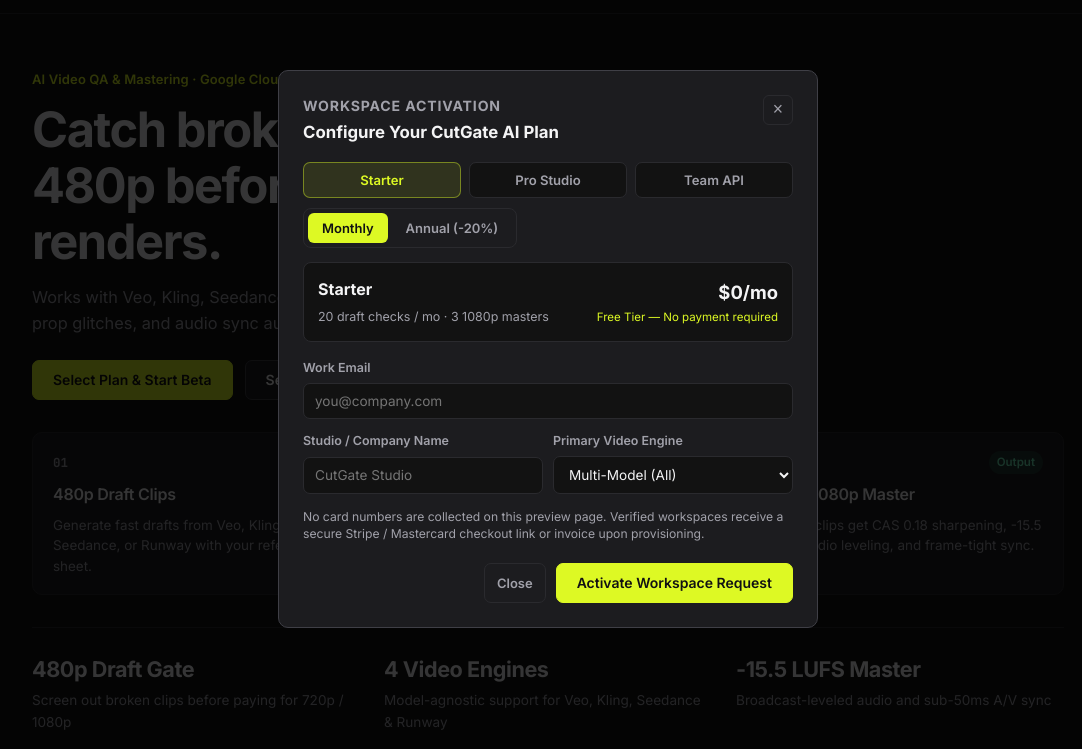
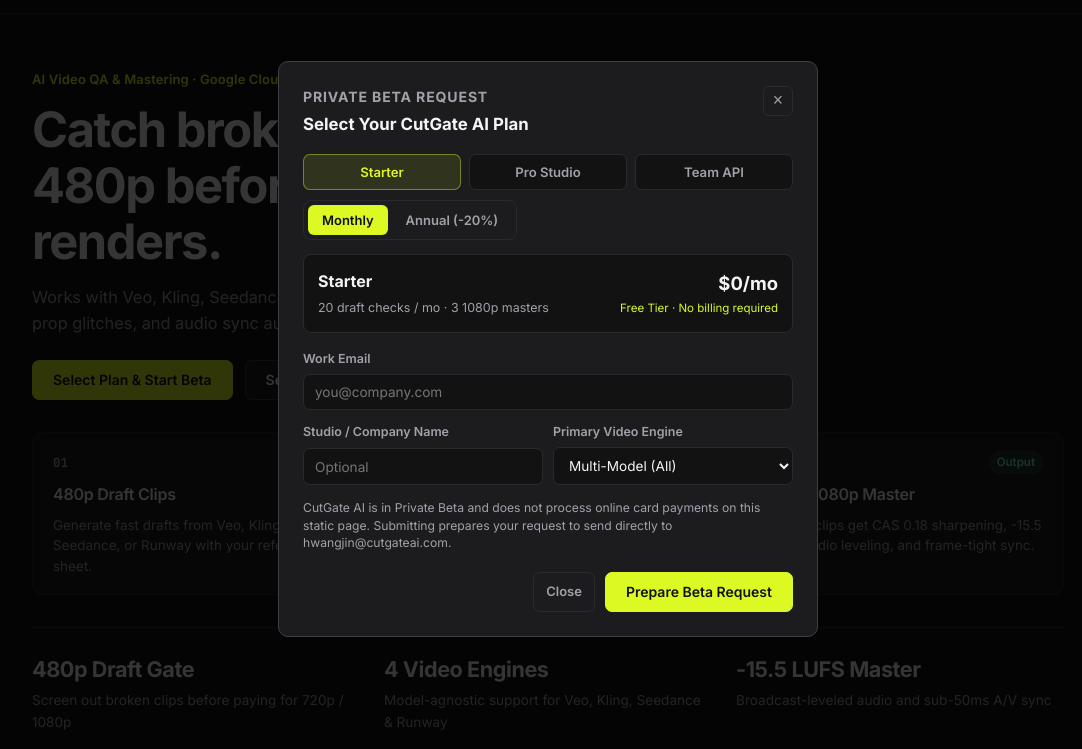
Before and after one commit to pomigod/scenespec-ai, a plain HTML site: page index.html in a window 1280 px wide. Both pictures are taken after a click on the button "Start Beta". Shown: the part 51-800 px from the top of the page, without its empty margins (92-1174 px from the left). Drawn offline with Linux system fonts and the light colour scheme; a web font is replaced by a local one.

Commit message:
Replace simulated checkout receipt with honest Private Beta plan request and add CutGate AI README

```diff
--- a/app.js
+++ b/app.js
@@ -125,24 +125,25 @@ const I18N = {
     footer_gh: "CutGate AI on GitHub",
     footer_privacy: "Privacy Policy",
     footer_terms: "Terms of Service",
-    co_kicker: "Workspace Activation",
-    co_title: "Configure Your CutGate AI Plan",
-    co_due_note: "$0 due today (Private Beta)",
-    co_free_note: "Free Tier — No payment required",
+    co_kicker: "Private Beta Request",
+    co_title: "Select Your CutGate AI Plan",
+    co_due_note: "Private Beta · $0 billed online",
+    co_free_note: "Free Tier · No billing required",
     co_lbl_email: "Work Email",
     co_lbl_team: "Studio / Company Name",
+    co_team_placeholder: "Optional",
     co_lbl_engine: "Primary Video Engine",
-    co_lbl_billing: "Billing & Checkout Preference",
-    co_bill_opt1: "Card Checkout Link (Stripe / Mastercard) on Provisioning",
-    co_bill_opt2: "B2B Invoice upon Workspace Activation",
+    co_lbl_billing: "Preferred Billing Setup",
+    co_bill_opt1: "Invoice after beta onboarding",
+    co_bill_opt2: "Payment link after beta approval",
     co_security_note:
-      "No card numbers are collected on this preview page. Verified workspaces receive a secure Stripe / Mastercard checkout link or invoice upon provisioning.",
-    co_submit: "Activate Workspace Request",
-    co_rec_badge: "ORDER RECORDED · PRIVATE BETA",
-    co_rec_id: "Reference ID",
+      "CutGate AI is in Private Beta and does not process online card payments on this static page. Submitting prepares your request to send directly to hwangjin@cutgateai.com.",
+    co_submit: "Prepare Beta Request",
+    co_rec_badge: "REQUEST READY · SEND VIA EMAIL",
     co_rec_plan: "Plan & Cycle",
     co_rec_email: "Workspace Email",
-    co_rec_bill: "Billing Mode",
+    co_rec_team: "Team & Engine",
+    co_rec_bill: "Billing Preference",
     co_copy_rec: "Copy Summary",
     co_send_mail: "Send Activation Email →",
     co_edit_btn: "Change Plan",
@@ -278,26 +279,27 @@ const I18N = {
     footer_gh: "CutGate AI GitHub 보기",
     footer_privacy: "개인정보처리방침",
     footer_terms: "이용약관",
-    co_kicker: "워크스페이스 활성화",
-    co_title: "CutGate AI 플랜 설정 및 결제 요청",
-    co_due_note: "오늘 결제 금액 $0 (프라이빗 베타)",
-    co_free_note: "무료 플랜 — 결제 정보 불필요",
+    co_kicker: "프라이빗 베타 신청",
+    co_title: "CutGate AI 플랜 신청",
+    co_due_note: "프라이빗 베타 · 온라인 결제 미과금",
+    co_free_note: "무료 플랜 · 결제 불필요",
     co_lbl_email: "업무용 이메일",
     co_lbl_team: "스튜디오 / 회사명",
+    co_team_placeholder: "선택 입력",
     co_lbl_engine: "주력 영상 생성 모델",
-    co_lbl_billing: "결제 및 청구 방식",
-    co_bill_opt1: "워크스페이스 승인 후 카드 결제 링크(Stripe / 해외겸용 카드) 발송",
-    co_bill_opt2: "활성화 시 B2B 인보이스 청구",
+    co_lbl_billing: "선호 청구 방식",
+    co_bill_opt1: "온보딩 승인 후 인보이스 안내",
+    co_bill_opt2: "베타 승인 후 결제 링크 안내",
     co_security_note:
-      "이 페이지에서는 실제 카드 번호를 직접 수집하지 않습니다. 워크스페이스 승인 시 안전한 Stripe / 해외겸용 카드 결제 링크 또는 인보이스가 발송됩니다.",
-    co_submit: "워크스페이스 활성화 요청",
-    co_rec_badge: "주문 요청 기록 완료 · 프라이빗 베타",
-    co_rec_id: "접수 번호",
+      "CutGate AI는 현재 프라이빗 베타 중이며 이 정적 페이지에서 온라인 카드 결제를 직접 처리하지 않습니다. 신청 시 hwangjin@cutgateai.com 으로 보낼 요청서가 준비됩니다.",
+    co_submit: "신청 요청서 준비",
+    co_rec_badge: "요청서 준비 완료 · 이메일 발송 필요",
     co_rec_plan: "선택 플랜 · 주기",
     co_rec_email: "워크스페이스 이메일",
-    co_rec_bill: "결제 방식",
+    co_rec_team: "팀 · 생성 모델",
+    co_rec_bill: "청구 방식",
     co_copy_rec: "요청 내역 복사",
-    co_send_mail: "활성화 메일 바로 보내기 →",
+    co_send_mail: "이메일로 바로 보내기 →",
     co_edit_btn: "플랜 변경",
     privacy_body:
       "시행일 2026년. CutGate AI(cutgateai.com)는 프라이빗 베타 안내 및 기술 지원 응대를 위해 사용자가 직접 입력한 업무용 이메일만 수집하며, 제3자 광고주에게 판매·공유하지 않습니다. QA 과정에서 처리되는 영상 초안은 Google Cloud Vertex AI 및 AWS 인프라에서만 안전하게 처리되며 워크스페이스 보관 정책에 따라 파기됩니다. 열람·삭제 요청은 contact@cutgateai.com 또는 hwangjin@cutgateai.com 으로 문의해 주세요.",
@@ -565,6 +567,10 @@ function applyLanguage(lang) {
   if (coEmailInput && dict.email_placeholder) {
     coEmailInput.placeholder = dict.email_placeholder;
   }
+  const coTeamInput = document.getElementById("coTeam");
+  if (coTeamInput && dict.co_team_placeholder) {
+    coTeamInput.placeholder = dict.co_team_placeholder;
+  }
   const copyBtn = document.getElementById("copyEmailBtn");
   if (copyBtn && !copyBtn.classList.contains("copied")) {
     copyBtn.textContent = dict.copy_btn;
@@ -830,7 +836,7 @@ document.addEventListener("DOMContentLoaded", () => {
     if (!emailEl || !emailEl.value.trim()) return;
 
     const email = emailEl.value.trim();
-    const team = (teamEl?.value || "").trim() || "Independent Studio";
+    const team = (teamEl?.value || "").trim() || "-";
     const engine = engineEl?.value || "Multi-Model";
     const plan = PLANS[currentPlan];
     const dict = I18N[currentLang];
@@ -838,16 +844,16 @@ document.addEventListener("DOMContentLoaded", () => {
     const priceLabel = `${plan[currentCycle]}${unit}`;
     const billingMode = plan.isFree
       ? dict.co_free_note
-      : billingEl?.options[billingEl.selectedIndex]?.text || "Invoice / Card Link";
-    const refId = `CG-2026-${currentPlan.toUpperCase()}-${Math.floor(1000 + Math.random() * 9000)}`;
+      : billingEl?.options[billingEl.selectedIndex]?.text || "Invoice after beta onboarding";
 
-    const orderPayload = { refId, plan: plan.name, priceLabel, cycle: currentCycle, email, team, engine, billingMode };
-    lastOrderText = `Ref: ${refId}
-Plan: ${plan.name} (${priceLabel})
-Email: ${email}
-Team: ${team}
-Engine: ${engine}
-Billing: ${billingMode}`;
+    const orderPayload = { plan: plan.name, priceLabel, cycle: currentCycle, email, team, engine, billingMode };
+    lastOrderText = [
+      `Plan: ${plan.name} (${priceLabel})`,
+      `Email: ${email}`,
+      `Team: ${team}`,
+      `Engine: ${engine}`,
+      `Billing: ${billingMode}`
+    ].join("\n");
 
     try {
       localStorage.setItem("cutgate_checkout_order", JSON.stringify(orderPayload));
@@ -856,25 +862,20 @@ Billing: ${billingMode}`;
       // ignore storage errors
     }
 
-    const recIdEl = document.getElementById("recId");
     const recPlanEl = document.getElementById("recPlan");
     const recEmailEl = document.getElementById("recEmail");
+    const recTeamEl = document.getElementById("recTeam");
     const recBillEl = document.getElementById("recBilling");
     const mailBtn = document.getElementById("sendOrderMailBtn");
 
-    if (recIdEl) recIdEl.textContent = refId;
     if (recPlanEl) recPlanEl.textContent = `${plan.name} · ${priceLabel}`;
     if (recEmailEl) recEmailEl.textContent = email;
+    if (recTeamEl) recTeamEl.textContent = `${team} · ${engine}`;
     if (recBillEl) recBillEl.textContent = billingMode;
     if (mailBtn) {
-      const subject = encodeURIComponent(`[CutGate AI] Workspace Activation (${refId})`);
+      const subject = encodeURIComponent(`[CutGate AI] Private Beta Request — ${plan.name}`);
       const body = encodeURIComponent(
-        `Hi CutGate AI team,
-
-Please provision my workspace with the following plan:
-
-${lastOrderText}
-`
+        `Hi CutGate AI team,\n\nPlease provision my Private Beta workspace:\n\n${lastOrderText}\n`
       );
       mailBtn.href = `mailto:hwangjin@cutgateai.com?subject=${subject}&body=${body}`;
     }
--- a/index.html
+++ b/index.html
@@ -478,12 +478,12 @@
     </div>
   </footer>
 
-  <!-- Workspace & Billing Activation Modal -->
+  <!-- Private Beta Plan Request Modal -->
   <dialog id="checkoutModal" class="info-modal checkout-modal" aria-labelledby="coTitle">
     <div class="co-header">
       <div>
-        <p class="co-kicker" data-i18n="co_kicker">Workspace Activation</p>
-        <h3 id="coTitle" data-i18n="co_title">Configure Your CutGate AI Plan</h3>
+        <p class="co-kicker" data-i18n="co_kicker">Private Beta Request</p>
+        <h3 id="coTitle" data-i18n="co_title">Select Your CutGate AI Plan</h3>
       </div>
       <button type="button" class="co-close close-modal" aria-label="Close">×</button>
     </div>
@@ -509,7 +509,7 @@
         </div>
         <div class="co-price-col">
           <span class="co-price" id="coPlanPrice">$3.90/mo</span>
-          <span class="co-due" id="coDueNote" data-i18n="co_due_note">$0 due today (Private Beta)</span>
+          <span class="co-due" id="coDueNote" data-i18n="co_due_note">Private Beta · $0 billed online</span>
         </div>
       </div>
 
@@ -522,7 +522,7 @@
         <div class="co-row">
           <label class="co-field">
             <span data-i18n="co_lbl_team">Studio / Company Name</span>
-            <input id="coTeam" type="text" placeholder="CutGate Studio" />
+            <input id="coTeam" type="text" placeholder="Optional" />
           </label>
           <label class="co-field">
             <span data-i18n="co_lbl_engine">Primary Video Engine</span>
@@ -537,29 +537,29 @@
         </div>
 
         <label class="co-field" id="coBillingWrap">
-          <span data-i18n="co_lbl_billing">Billing &amp; Checkout Preference</span>
+          <span data-i18n="co_lbl_billing">Preferred Billing Setup</span>
           <select id="coBilling">
-            <option value="Beta Card / Stripe Link on Provisioning" data-i18n="co_bill_opt1">Card Checkout Link (Stripe / Mastercard) on Provisioning</option>
-            <option value="B2B Invoice on Activation" data-i18n="co_bill_opt2">B2B Invoice upon Workspace Activation</option>
+            <option value="Invoice after beta onboarding" data-i18n="co_bill_opt1">Invoice after beta onboarding</option>
+            <option value="Payment link after beta approval" data-i18n="co_bill_opt2">Payment link after beta approval</option>
           </select>
         </label>
 
-        <p class="co-note" data-i18n="co_security_note">No card numbers are collected on this preview page. Verified workspaces receive a secure Stripe / Mastercard checkout link or invoice upon provisioning.</p>
+        <p class="co-note" data-i18n="co_security_note">CutGate AI is in Private Beta and does not process online card payments on this static page. Submitting prepares your request to send directly to hwangjin@cutgateai.com.</p>
 
         <div class="co-actions">
           <button type="button" class="btn-ghost close-modal" data-i18n="close_btn">Close</button>
-          <button type="submit" class="btn-primary" id="coSubmitBtn" data-i18n="co_submit">Activate Workspace Request</button>
+          <button type="submit" class="btn-primary" id="coSubmitBtn" data-i18n="co_submit">Prepare Beta Request</button>
         </div>
       </form>
     </div>
 
     <div id="coReceiptPane" hidden>
       <div class="co-receipt">
-        <div class="co-receipt-badge" data-i18n="co_rec_badge">ORDER RECORDED · PRIVATE BETA</div>
-        <p class="co-receipt-row"><span data-i18n="co_rec_id">Reference ID</span><strong class="mono" id="recId"></strong></p>
+        <div class="co-receipt-badge" data-i18n="co_rec_badge">REQUEST READY · SEND VIA EMAIL</div>
         <p class="co-receipt-row"><span data-i18n="co_rec_plan">Plan &amp; Cycle</span><strong id="recPlan"></strong></p>
         <p class="co-receipt-row"><span data-i18n="co_rec_email">Workspace Email</span><strong class="mono" id="recEmail"></strong></p>
-        <p class="co-receipt-row"><span data-i18n="co_rec_bill">Billing Mode</span><strong id="recBilling"></strong></p>
+        <p class="co-receipt-row"><span data-i18n="co_rec_team">Team &amp; Engine</span><strong id="recTeam"></strong></p>
+        <p class="co-receipt-row"><span data-i18n="co_rec_bill">Billing Preference</span><strong id="recBilling"></strong></p>
       </div>
       <div class="co-receipt-actions">
         <button type="button" class="btn-secondary btn-sm" id="copyOrderBtn" data-i18n="co_copy_rec">Copy Summary</button>
```
Also changed, not shown: 1 other file.
